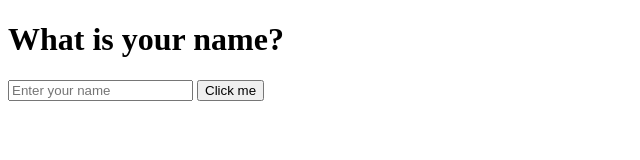
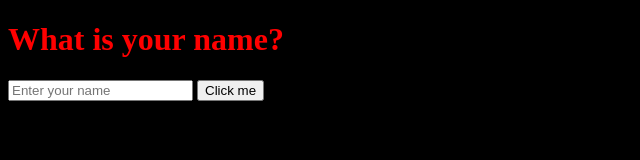
Before and after one commit to LamHoangKhai/lamhoangkhai.github.io, a plain HTML site: page index.html in a window 1280 px wide. Shown: the whole page, without its empty margins (0-640 px from the left). Drawn offline with Linux system fonts and the light colour scheme.

Commit message:
Create.html

```diff
--- a/index.html
+++ b/index.html
@@ -4,7 +4,14 @@
     <meta charset="UTF-8">
     <meta http-equiv="X-UA-Compatible" content="IE=edge">
     <meta name="viewport" content="width=device-width, initial-scale=1.0">
-    <title>Document</title>
+    <title>WorkShop</title>
+    <style>
+        body{
+             background-color: black;
+             color:red;
+        }
+
+    </style>
 </head>
 <body class="bg-normal">
     <div class="container">
```
